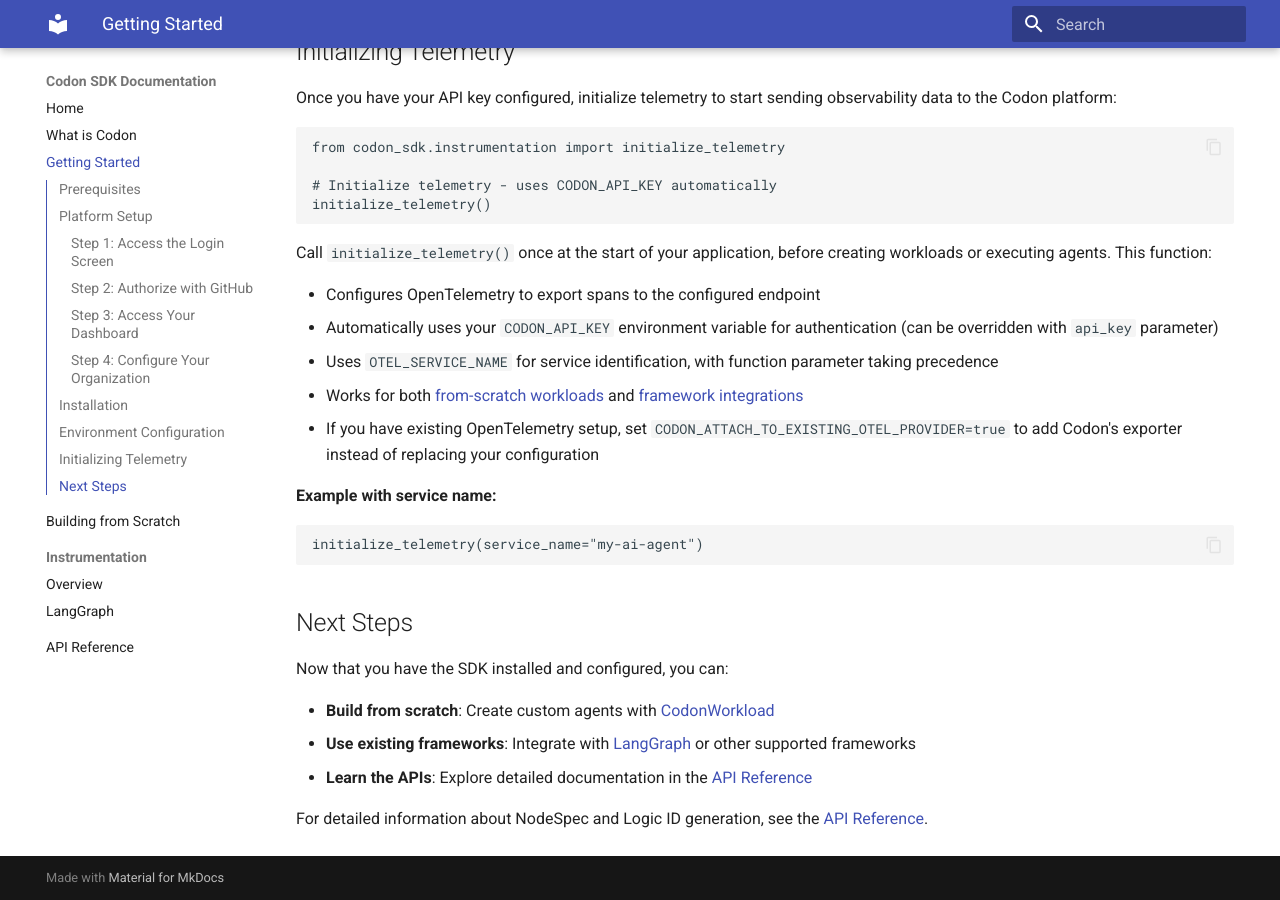
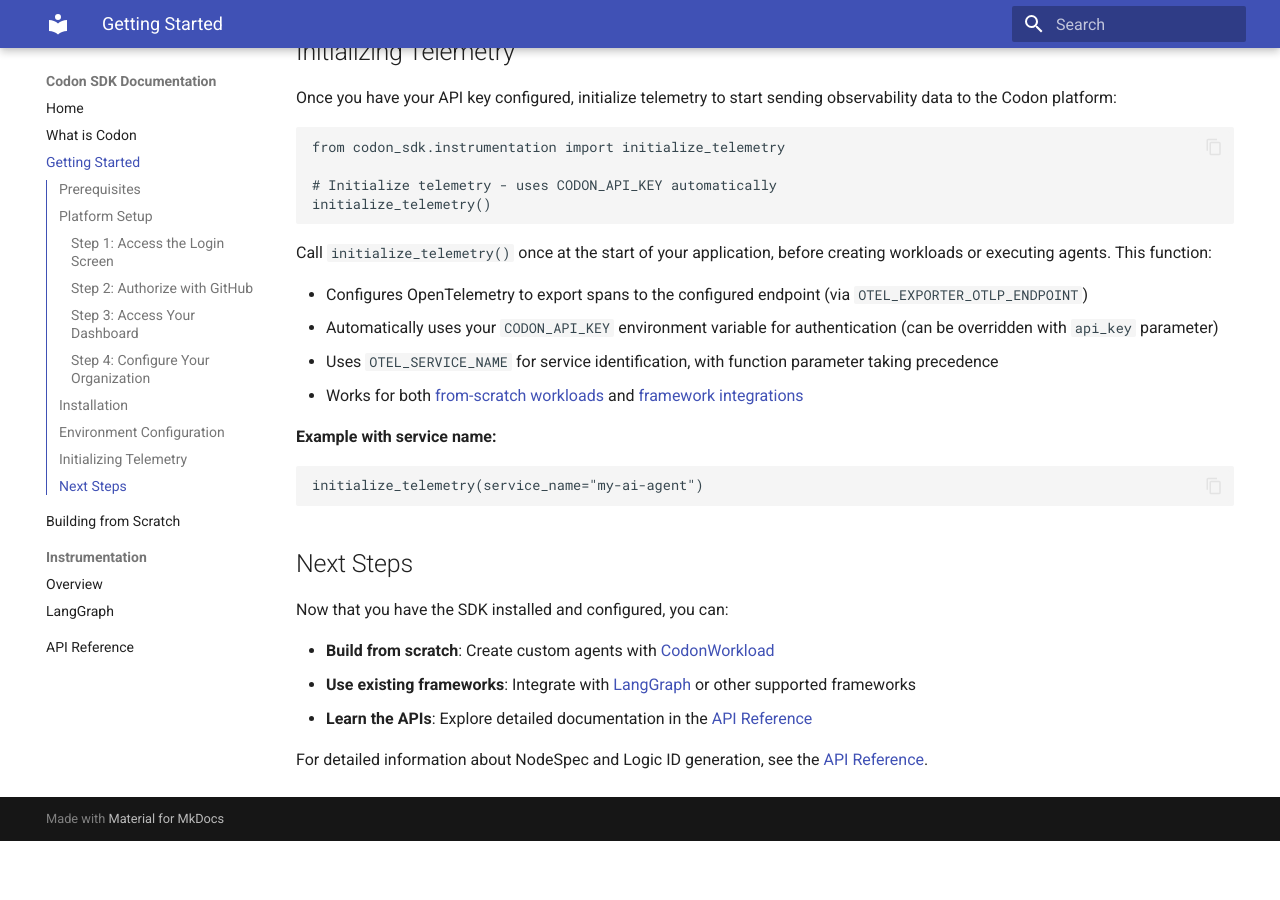
Before and after one commit to Codon-Ops/codon-sdk, an MkDocs documentation site: the page built from docs/public/getting-started.md, in a window 1280 px wide and 900 px high, scrolled down 4372 px. Built offline with MkDocs 1.6.1 and Material for MkDocs 9.7.7, drawn with Linux system fonts in a browser that asks for light colours; after the commit the page ends 5213 px from its top, so only the background shows below that.

Commit message:
dev/docs: explicit about adding OTEL_EXPORTER_OTLP_ENDPOINT in getting-started section to initialize telemetry. Remove CODON_ATTACH_TO_EXISTING_OTEL_PROVIDER

````diff
--- a/docs/public/getting-started.md
+++ b/docs/public/getting-started.md
@@ -99,11 +99,10 @@
 
 Call `initialize_telemetry()` once at the start of your application, before creating workloads or executing agents. This function:
 
-- Configures OpenTelemetry to export spans to the configured endpoint
+- Configures OpenTelemetry to export spans to the configured endpoint (via `OTEL_EXPORTER_OTLP_ENDPOINT`)
 - Automatically uses your `CODON_API_KEY` environment variable for authentication (can be overridden with `api_key` parameter)
 - Uses `OTEL_SERVICE_NAME` for service identification, with function parameter taking precedence
 - Works for both [from-scratch workloads](building-from-scratch.md) and [framework integrations](instrumentation/langgraph.md)
-- If you have existing OpenTelemetry setup, set `CODON_ATTACH_TO_EXISTING_OTEL_PROVIDER=true` to add Codon's exporter instead of replacing your configuration
 
 **Example with service name:**
 ```python
````
